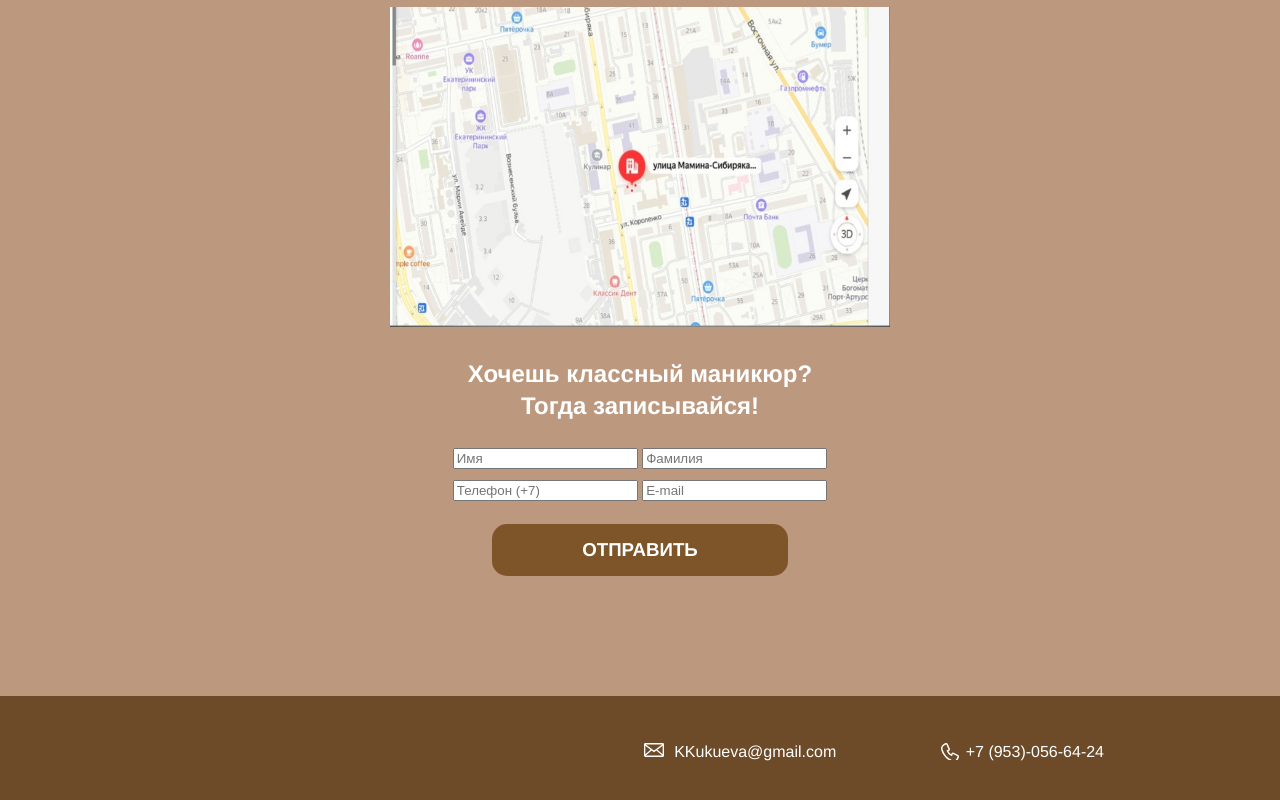
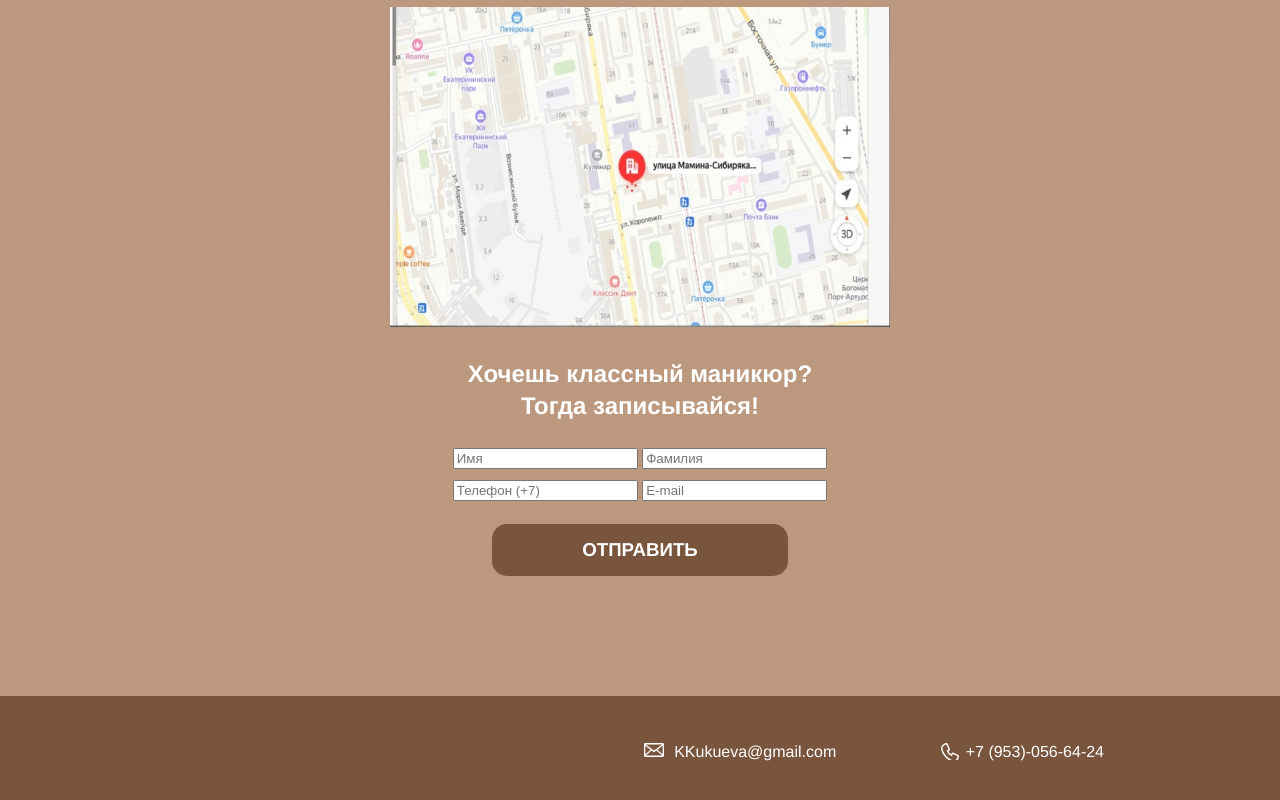
Before and after one commit to Katerina1213/-, a plain HTML site: page index.html in a window 1280 px wide. Shown: the part 3327-4127 px from the top of the page. Drawn offline with Linux system fonts and the light colour scheme; a web font is replaced by a local one.

Commit message:
Update outlines.css

```diff
--- a/outlines.css
+++ b/outlines.css
@@ -194,7 +194,7 @@ padding: 10px 150px;
   text-decoration: none;
   text-transform: uppercase;
   border-radius: 15px;
-  background-color: #654321;
+  background-color: #79553D;
   color: #654321;
 
 }
@@ -205,13 +205,13 @@ padding: 10px 150px;
   text-decoration: none;
   text-transform: uppercase;
   border-radius: 15px;
-  background-color: #7e5429;
+  background-color: #79553D;
   color: #ffffff;
 }
 
 .page-footer {
   padding:40px 40px 40px;
-  background-color: #6e4b28;
+  background-color: #79553D;
   color: #ffffff;
 }
 
```
